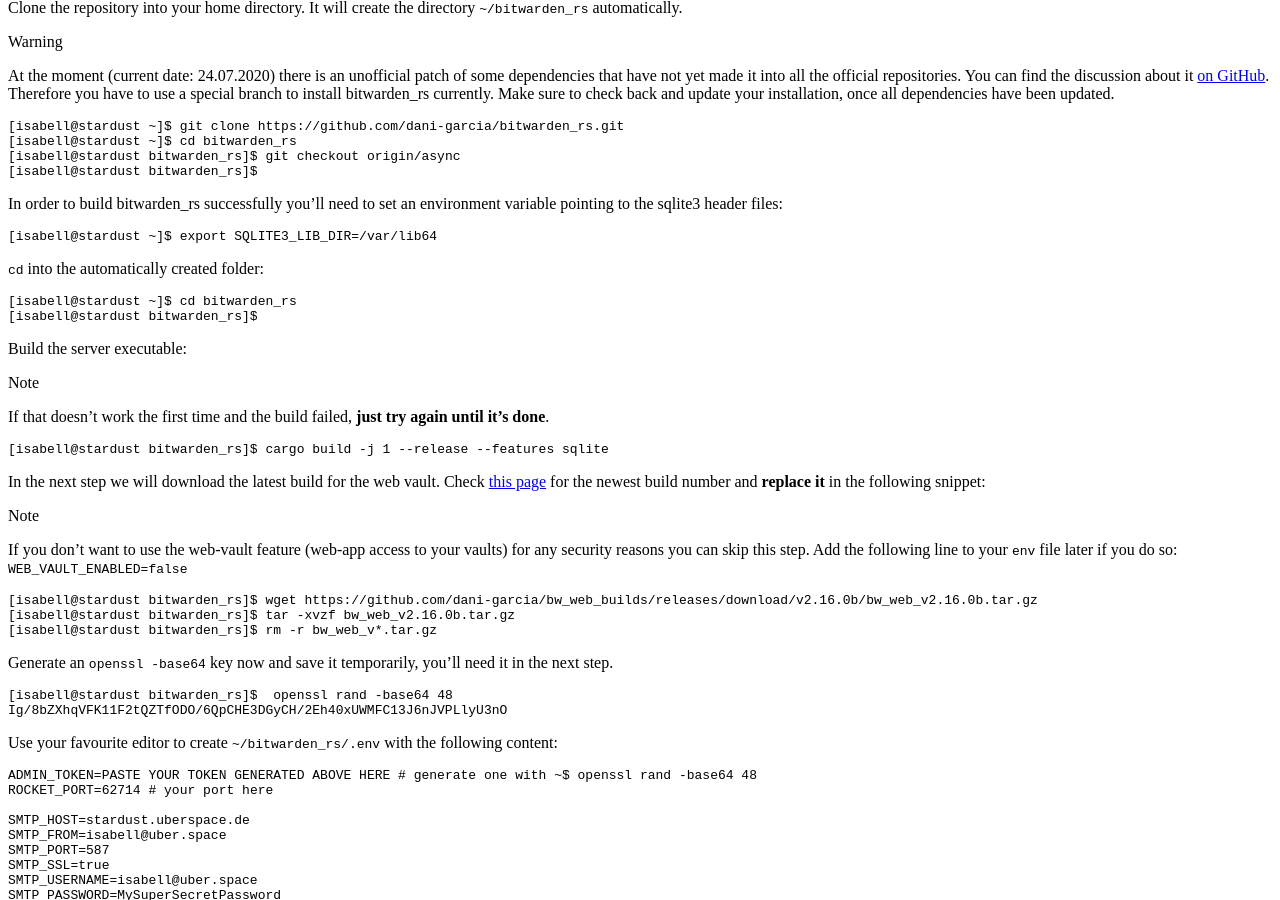
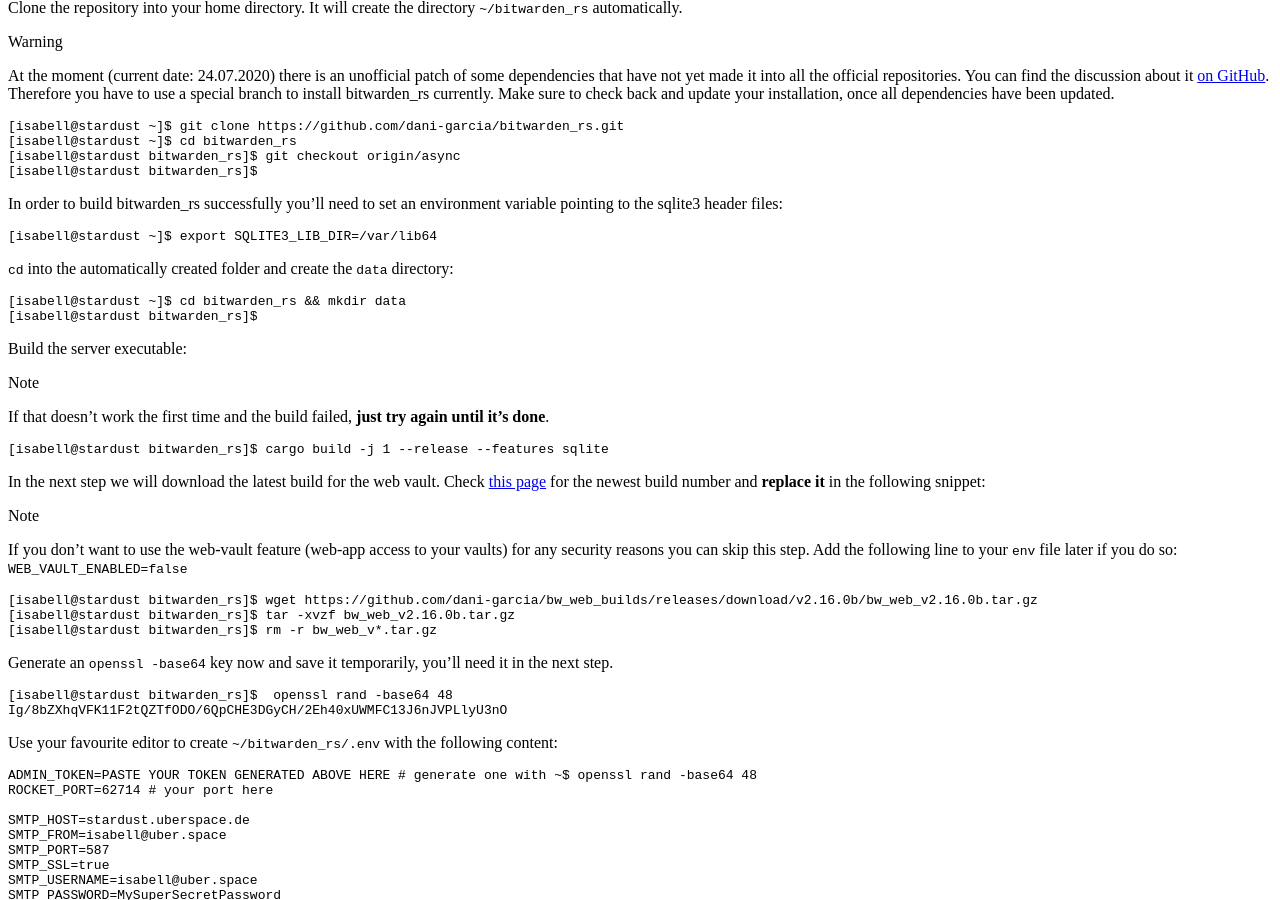
Before and after one commit to Uberspace/lab, a Sphinx documentation site: the page built from source/guide_bitwarden.rst, in a window 1280 px wide and 900 px high, scrolled down 4808 px. Built offline with Sphinx 7.4.7 and the Read the Docs theme 2.0.0, drawn with Linux system fonts in a browser that asks for light colours.

Commit message:
[bitwarden_rs] add make data directory
fix #843

```diff
--- a/source/guide_bitwarden.rst
+++ b/source/guide_bitwarden.rst
@@ -79,11 +79,11 @@
 
  [isabell@stardust ~]$ export SQLITE3_LIB_DIR=/var/lib64
 
-``cd`` into the automatically created folder:
+``cd`` into the automatically created folder and create the ``data`` directory:
 
 .. code-block:: console
 
- [isabell@stardust ~]$ cd bitwarden_rs
+ [isabell@stardust ~]$ cd bitwarden_rs && mkdir data
  [isabell@stardust bitwarden_rs]$
 
 Build the server executable:
```
